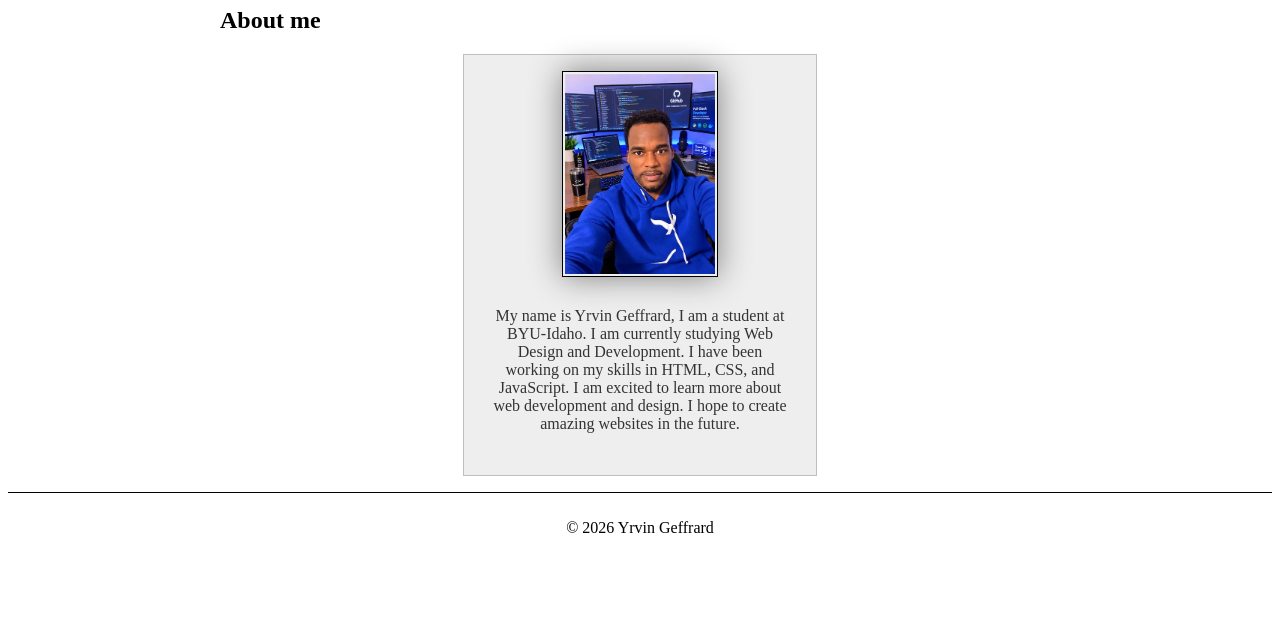
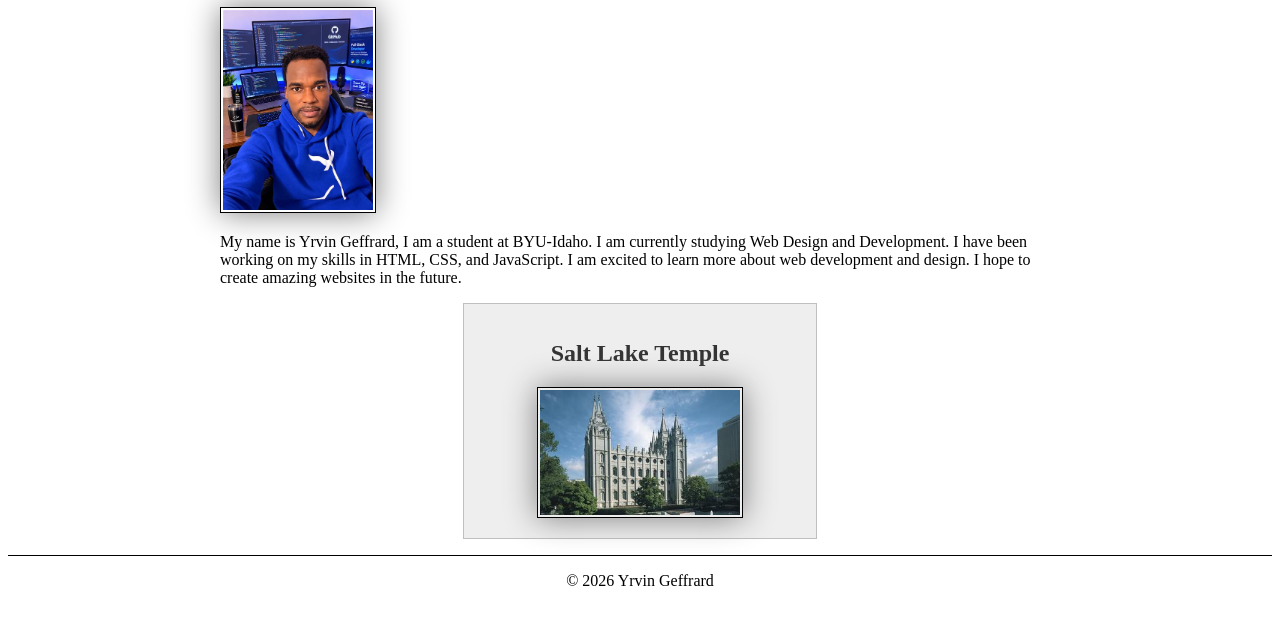
Before and after one commit to IngYrvin/wdd130, a plain HTML site: page index.html in a window 1280 px wide. Shown: the part 159-800 px from the top of the page. Drawn offline with Linux system fonts and the light colour scheme.

Commit message:
new hhhhhhhh

```diff
--- a/index.html
+++ b/index.html
@@ -5,7 +5,7 @@
     <meta charset="UTF-8">
     <meta name="viewport" content="width=device-width, initial-scale=1.0">
     <title> Yrvin Geffrard |WDD 130 </title>
-    <link rel="stylesheet" href="../styles/styles.css">
+    <link rel="stylesheet" href="styles/styles.css">
     <meta name="description" content="This is a simple webpage for Yrvin Geffrard's WDD 130 course.">
     <meta name="author" content="Yrvin Geffrard">
 </head>
@@ -19,13 +19,13 @@
     </header>
     <main>
         <h1> Yrvin Geffrard |WDD 130</h1>
-        <h2>About me</h2>
-
-        <aside>
-            <img src="images/profile.jpeg" alt="A web developper." width="400" height="533">
-            <p>My name is Yrvin Geffrard, I am a student at BYU-Idaho. I am currently studying Web Design and Development. I have been working on my skills in HTML, CSS, and JavaScript. I am excited to learn more about web development and design. I hope to create amazing websites in the future.</p>
-        </aside>
+        <img src="images/profile.jpeg" alt="Portrait of Yrvin Geffrard" width="400" height="533">
+        <p>My name is Yrvin Geffrard, I am a student at BYU-Idaho. I am currently studying Web Design and Development. I have been working on my skills in HTML, CSS, and JavaScript. I am excited to learn more about web development and design. I hope to create amazing websites in the future.</p>
     </main>
+    <aside>
+        <h2>Salt Lake Temple</h2>
+        <img src="images/salt-lake-temple.jpg" alt="Salt Lake Temple in Salt Lake City, Utah">
+    </aside>
     <footer>
         <p>&copy; 2026 Yrvin Geffrard </p>
     </footer>
--- a/styles/styles.css
+++ b/styles/styles.css
@@ -57,5 +57,5 @@ img {
 }
 
 p {
-    padding: 10px;
+    padding: 0;
 }
```
